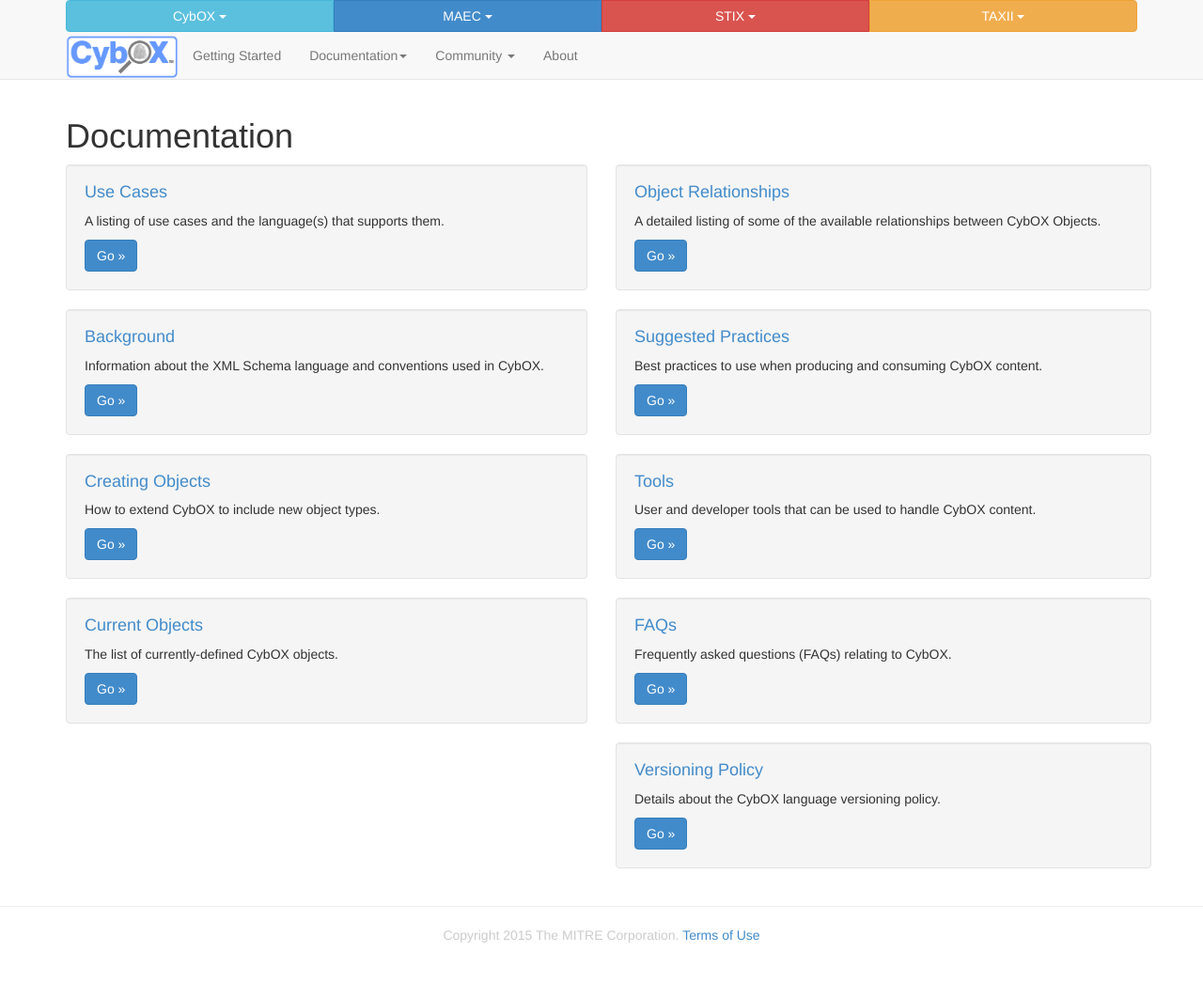
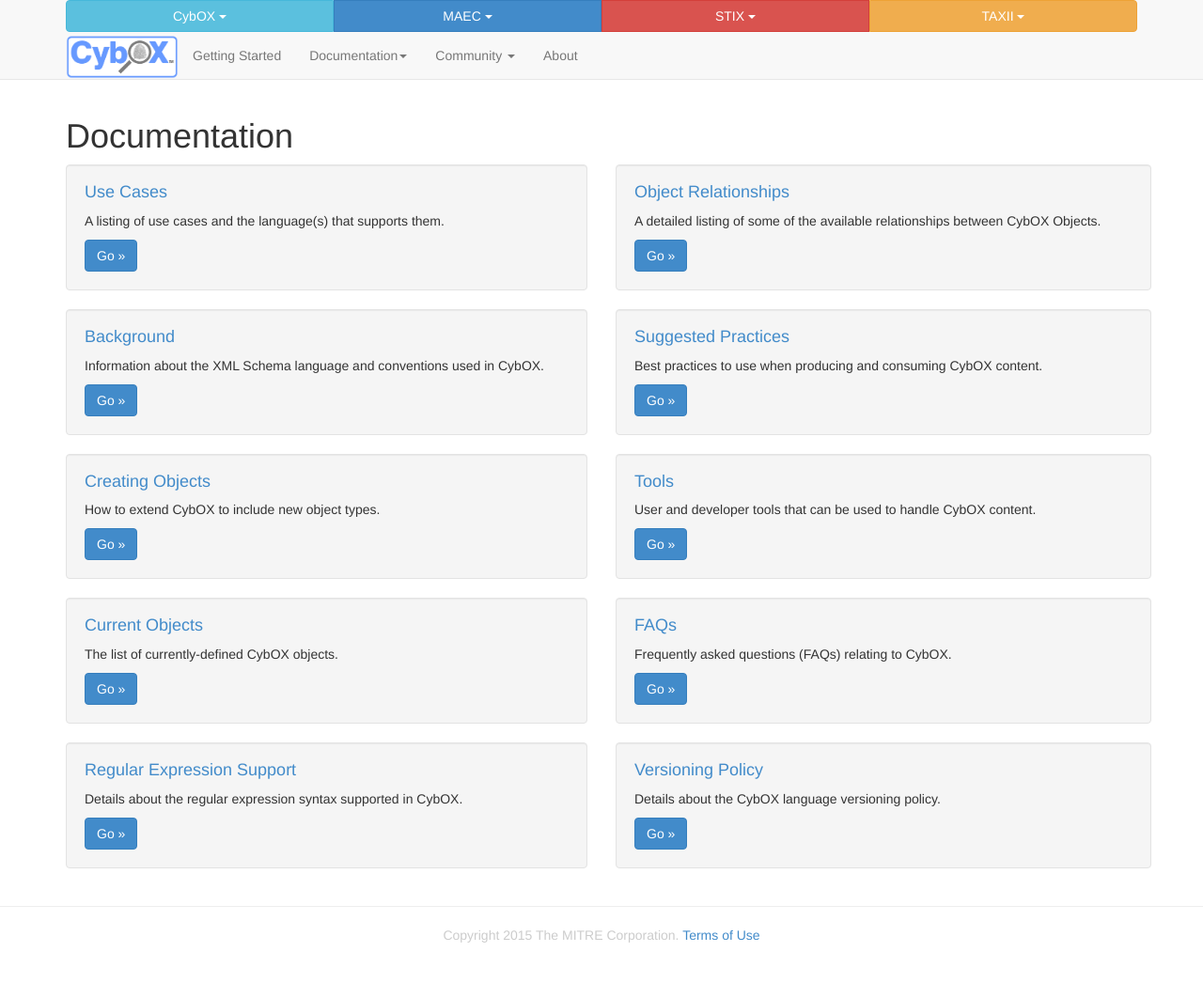
Before and after one commit to CybOXProject/cyboxproject.github.io, a Jekyll site: the page built from documentation/index.md, in a window 1280 px wide. Shown: the whole page at 94% size. Built offline with Jekyll 4.4.1, drawn with Linux system fonts in a browser that asks for light colours; Markdown is read by kramdown in place of the engine named in the settings.

Commit message:
Added regular expression support

```diff
--- a/_includes/nav.html
+++ b/_includes/nav.html
@@ -26,6 +26,7 @@
             <li role="presentation"><a href="/documentation/object-relationships">Object Relationships</a></li>
             <li role="presentation"><a href="/documentation/suggested-practices">Suggested Practices</a></li>
             <li role="presentation"><a href="/documentation/tools">Tools</a></li>
+	    <li role="presentation"><a href="/documentation/regex-support">Regular Expression Support</a></li>
             <li role="presentation"><a href="/documentation/versioning-policy">Versioning Policy</a></li>
             <li role="presentation"><a href="/faqs">Frequently Asked Questions (FAQs)</a></li>
           </ul>
--- a/documentation/index.md
+++ b/documentation/index.md
@@ -32,6 +32,13 @@
       <p>The list of currently-defined CybOX objects.</p>
 
       <a class="btn btn-primary" href="/documentation/objects">Go »</a>
+    </div>
+    <div class="well">
+      <h4><a href="regex-support">Regular Expression Support</a></h4>
+
+      <p>Details about the regular expression syntax supported in CybOX.</p>
+
+      <a class="btn btn-primary" href="/documentation/regex-support">Go »</a>
     </div>
 </div>
 
```
